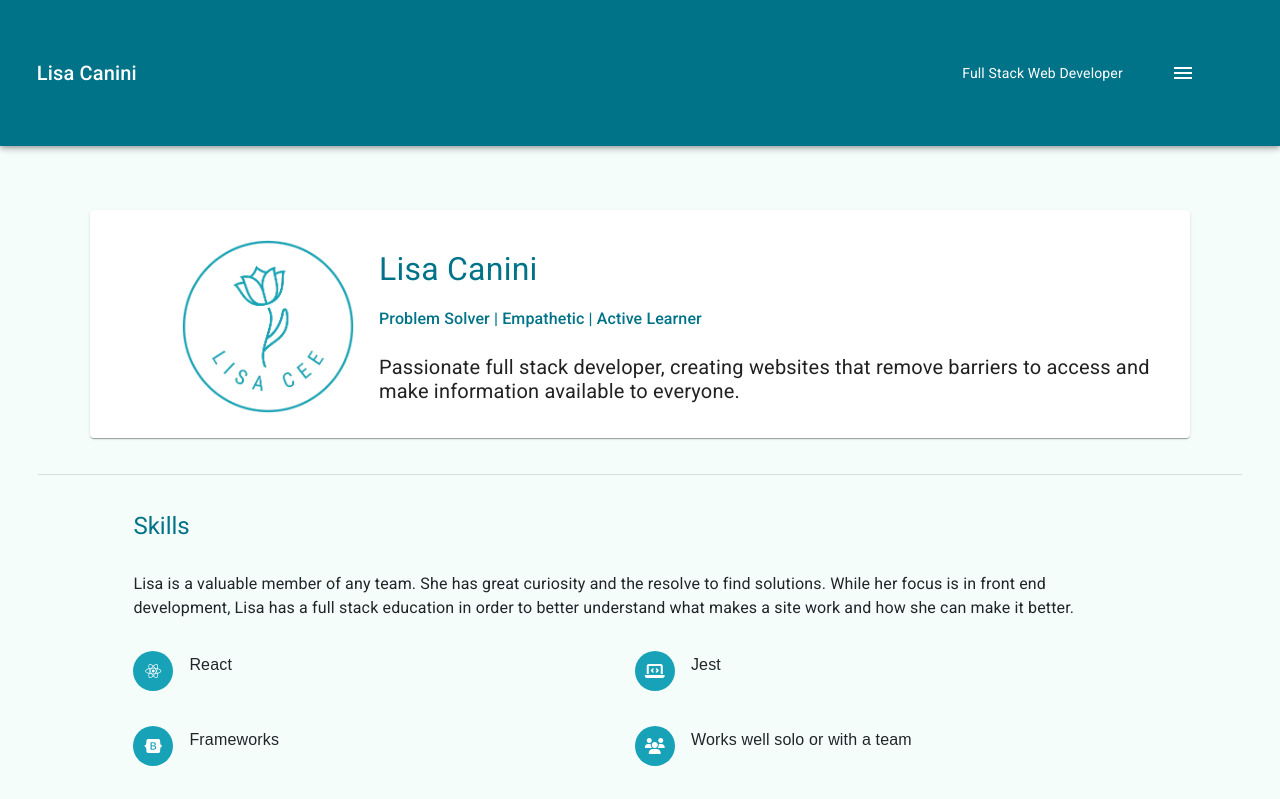
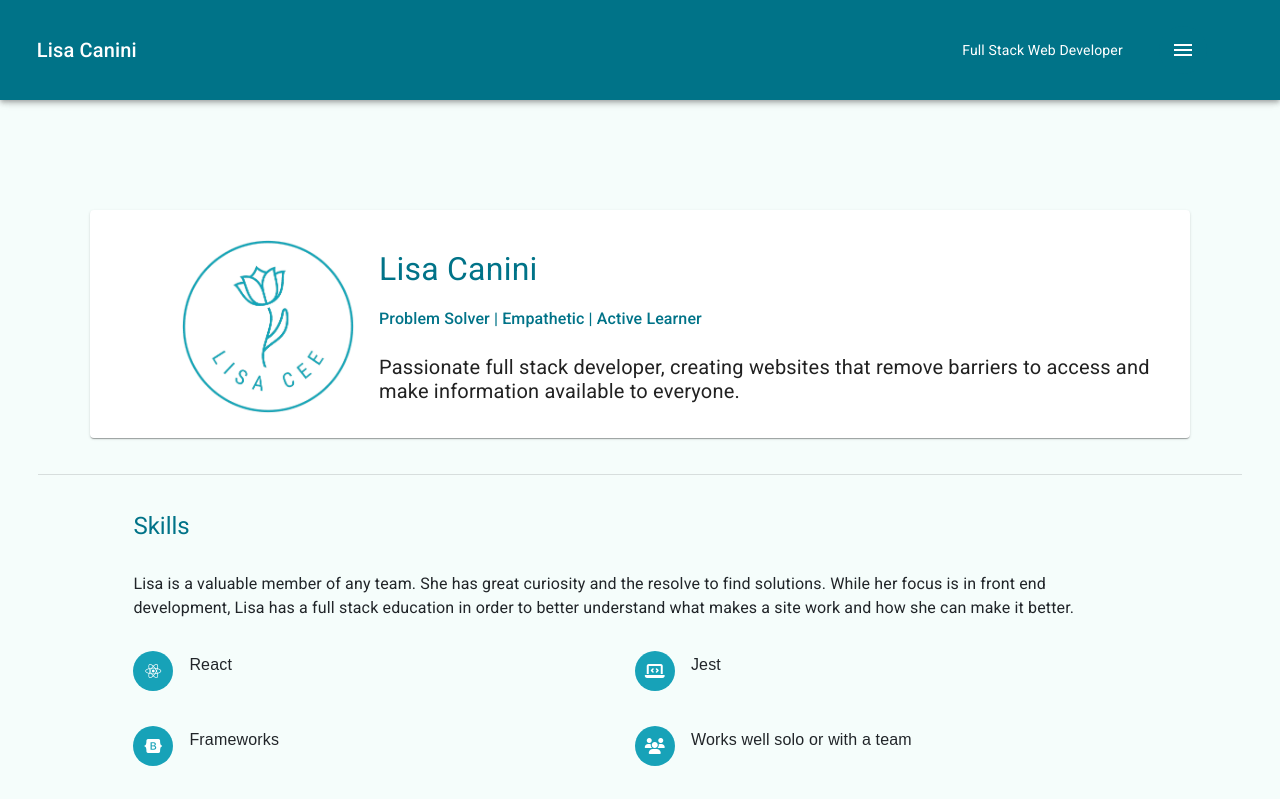
Before and after one commit to LisaCee/lisacee.github.io, a React (Create React App) app: page / in a window 1280 px wide. Shown: the top 799 px of the page. Built offline with nearby package versions, Linux system fonts and the light colour scheme.

Commit message:
smaller nav height on lg

```diff
--- a/src/styles/navDrawer.css
+++ b/src/styles/navDrawer.css
@@ -34,4 +34,10 @@ svg.MuiSvgIcon-root {
 #hamburger {
   color: white !important;
 }
+
+@media (min-width: 996px) {
+  header.MuiPaper-root {
+    max-height: 100px;
+  }
+}
 /*# sourceMappingURL=navDrawer.css.map */
--- a/src/styles/navDrawer.scss
+++ b/src/styles/navDrawer.scss
@@ -3,26 +3,19 @@
 header.MuiPaper-root {
   height: auto;
 }
-
 .MuiTypography-h6,
 .MuiTypography-body2 {
   font-family: 'Roboto', sans-serif;
 }
-
 .MuiAppBar-colorPrimary {
   background-color: $primaryDark !important;
 }
-
 svg.MuiSvgIcon-root {
   color: $primaryDark;
 }
 .MuiListItemText-root {
   color: $primaryDark;
 }
-// svg.MuiSvgIcon-root:hover {
-//   color: white !important;
-//   background: $primary;
-// }
 .MuiButtonBase-Root.MuiListItem-button:hover {
   background: $primary;
 }
@@ -35,18 +28,9 @@ svg.MuiSvgIcon-root {
 #hamburger {
   color: white !important;
 }
-// .socialNav ul {
-//   margin-top: 450px;
-//   display: flex;
-//   min-height: 100%;
-//   flex-direction: row;
-//   justify-content: flex-end;
-// }
-// .socialNav li::before {
-//   background-color: $secondary;
-//   font-size: 1rem;
-// }
 
-// .socialNav li::before:hover {
-//   color: $primary !important;
-// }
+@media (min-width: 996px) {
+  header.MuiPaper-root {
+    max-height: 100px;
+  }
+}
```
Also changed, not shown: 1 other file (tests, documents, lock files or other folders).
